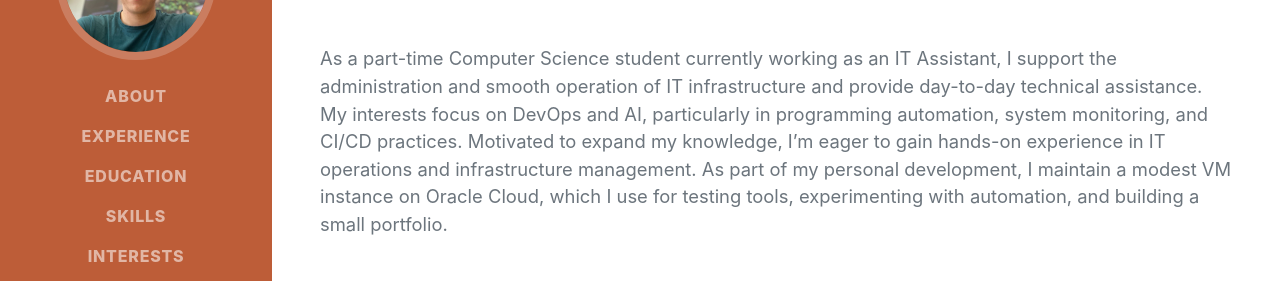
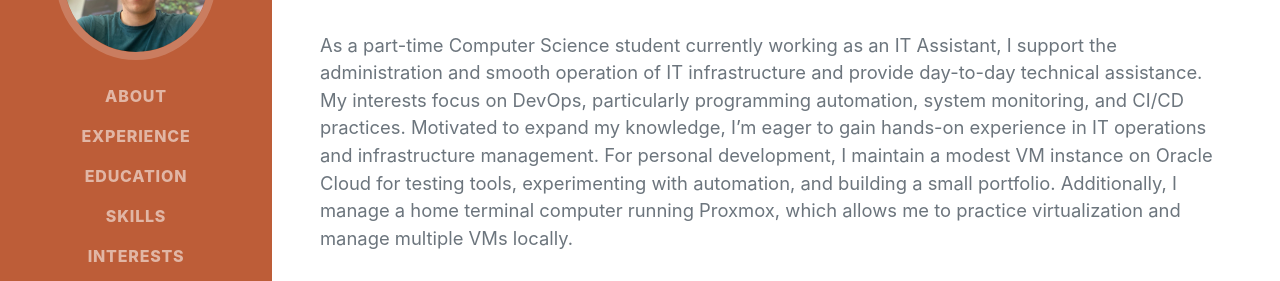
Before and after one commit to NorbertMista/aboutme, a plain HTML site: page index.html in a window 1280 px wide. Shown: the part 296-577 px from the top of the page. Drawn offline with nearby package versions, Linux system fonts and the light colour scheme; a web font is replaced by a local one.

Commit message:
about me changes

```diff
--- a/index.html
+++ b/index.html
@@ -48,13 +48,7 @@
                     <a href="mailto:norbert.mista@gmail.com">norbert.mista@gmail.com</a>
                 </div>
                 <p class="lead mb-5">
-                    As a part-time Computer Science student currently working as an IT Assistant,
-                    I support the administration and smooth operation of IT infrastructure and provide day-to-day
-                    technical assistance. My interests focus on DevOps and AI, particularly in programming automation,
-                    system monitoring, and CI/CD practices. Motivated to expand my knowledge,
-                    I’m eager to gain hands-on experience in IT operations and infrastructure management.
-                    As part of my personal development, I maintain a modest VM instance on Oracle Cloud,
-                    which I use for testing tools, experimenting with automation, and building a small portfolio.
+                   As a part-time Computer Science student currently working as an IT Assistant, I support the administration and smooth operation of IT infrastructure and provide day-to-day technical assistance. My interests focus on DevOps, particularly programming automation, system monitoring, and CI/CD practices. Motivated to expand my knowledge, I’m eager to gain hands-on experience in IT operations and infrastructure management. For personal development, I maintain a modest VM instance on Oracle Cloud for testing tools, experimenting with automation, and building a small portfolio. Additionally, I manage a home terminal computer running Proxmox, which allows me to practice virtualization and manage multiple VMs locally.
                 </p>
                 <div class="social-icons">
                     <a class="social-icon" href="https://www.linkedin.com/in/norbert-mi%C5%9Bta-9a18041b2"><i class="fab fa-linkedin-in"></i></a>
```
